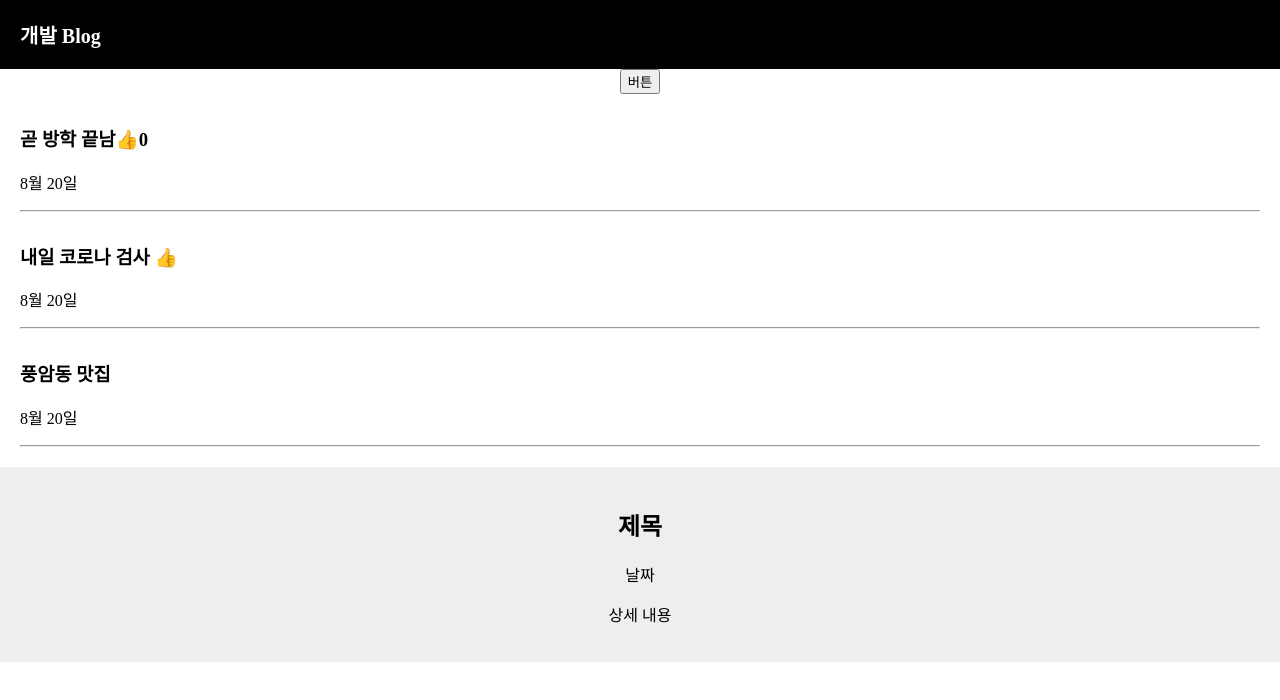
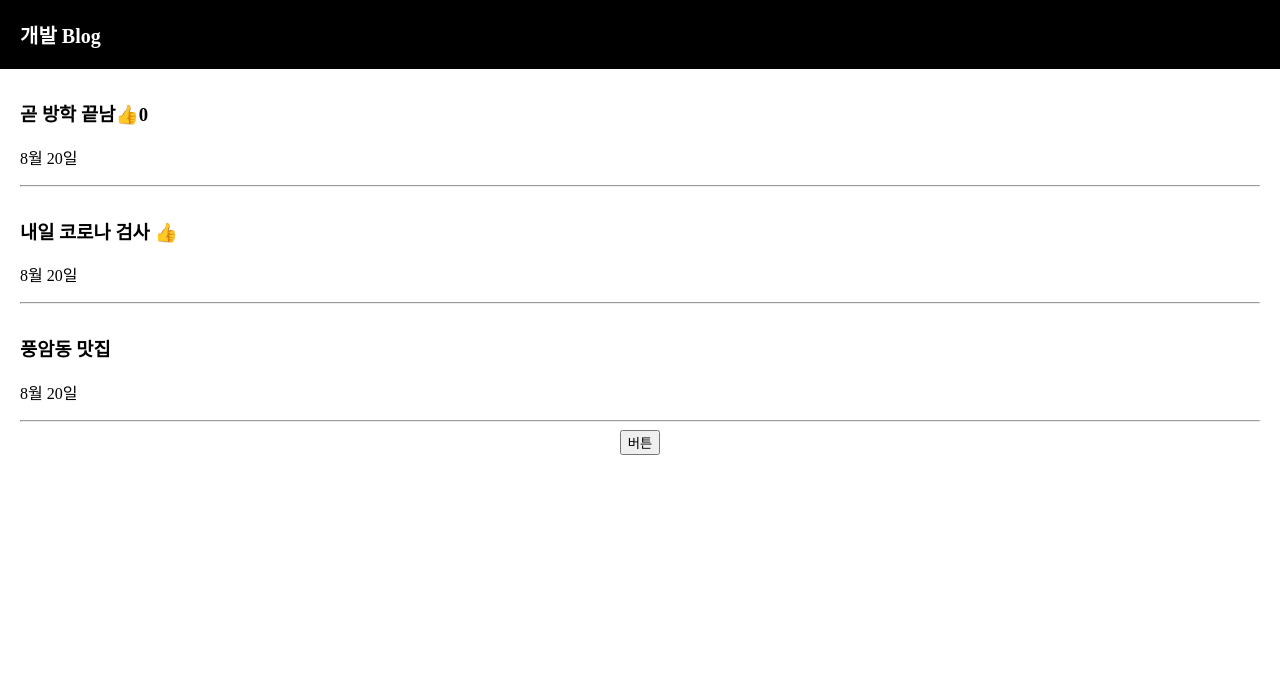
Before and after one commit to yoosion030/Lecture, a React (Create React App) app in the folder CodingApple/ReactClass/blog/: page / in a window 1280 px wide. Shown: the top 700 px of the page. Built offline with nearby package versions, Linux system fonts and the light colour scheme.

Commit message:
Add Modal

```diff
--- a/CodingApple/ReactClass/blog/src/App.js
+++ b/CodingApple/ReactClass/blog/src/App.js
@@ -6,18 +6,30 @@ import './App.css';
 
     let [title,titleRevise] = useState(['곧 방학 끝남', '내일 코로나 검사', '풍암동 맛집']);
     let [like,likeRevise] = useState(0);
+    let [modal,modalRevise] = useState(false);
+    let onOff = false;
+    let a;
 
     function changeTitle(){
       var newTitle = [...title];
       newTitle[0] = '와 신난다'
       titleRevise( newTitle );
     }
+    function modalSwitch(){
+      if(onOff === false){
+        onOff = true;
+      } else {
+        onOff = false;
+      }
+      console.log(onOff)
+      modalRevise(onOff);
+    }
+
     return (
       <div className="App">
         <div className="black-nav">
           <div>개발 Blog</div>
         </div>
-            <button onClick = { changeTitle }>버튼</button>
         <div className="list">
           <h3>
             {title[0]}
@@ -41,7 +53,12 @@ import './App.css';
           <hr />
         </div>
 
-        <Modal></Modal>
+        <button onClick = {modalSwitch}>버튼</button>
+        {
+          onOff === true
+          ? <Modal></Modal>
+          : null
+        }
       </div>
     );
   }
```
